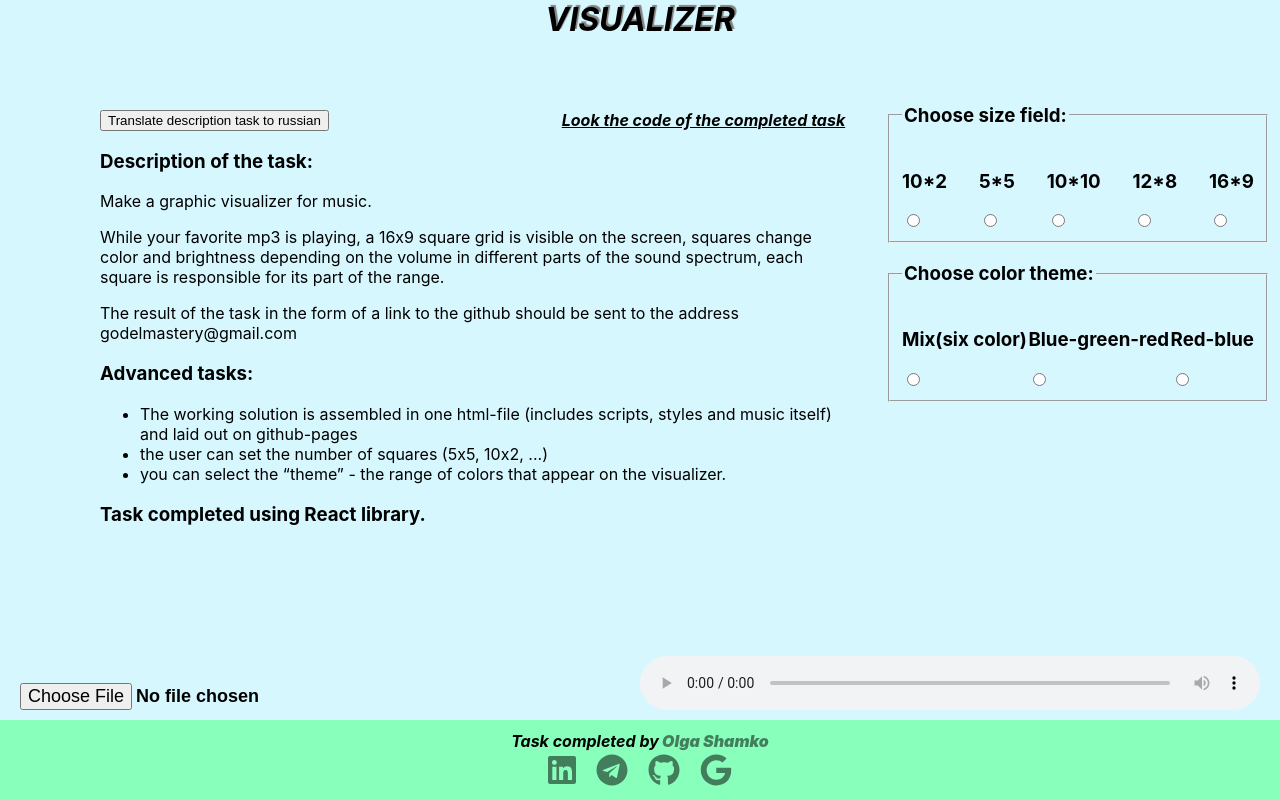
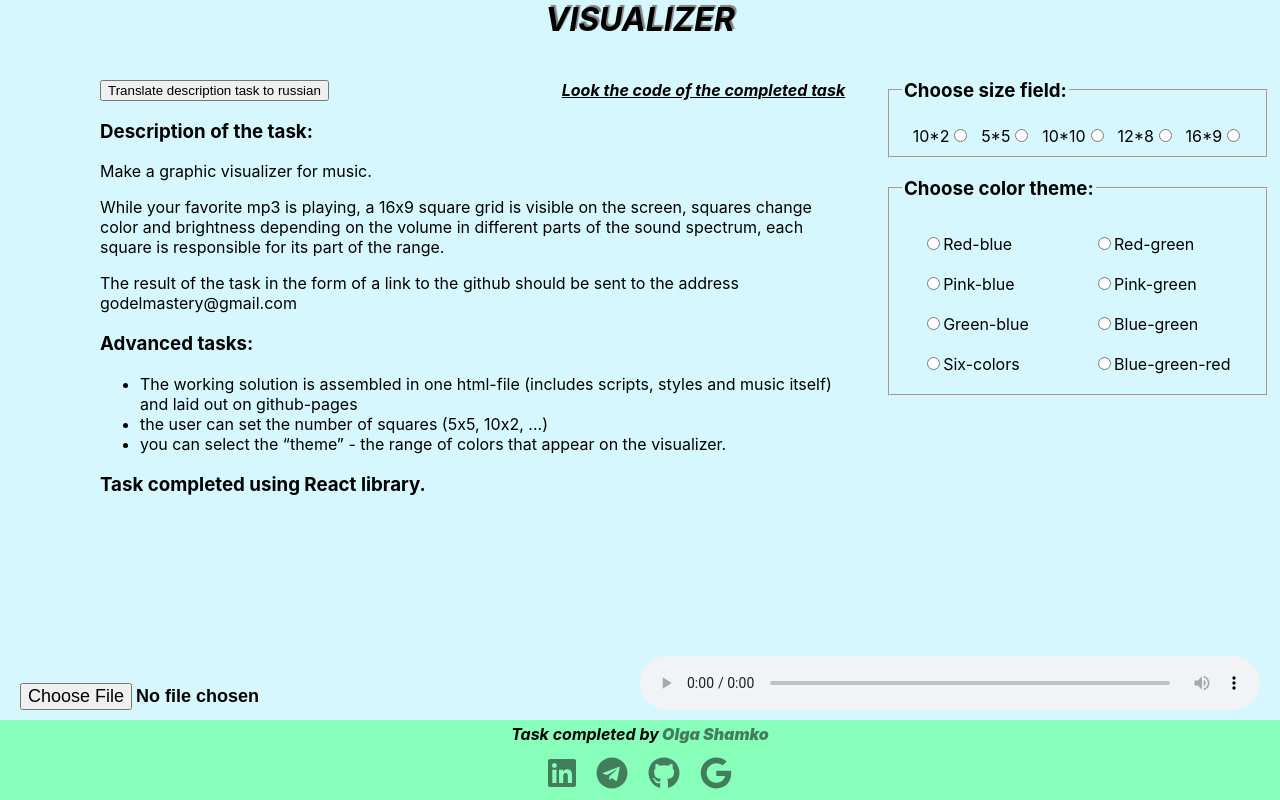
Before and after one commit to OllenkA/color-music, a React (Create React App) app: page / in a window 1280 px wide. Built offline with nearby package versions, Linux system fonts and the light colour scheme.

Commit message:
made into a separate component of the logic for readability(<ChooseThemes/>)

```diff
--- /dev/null
+++ b/src/components/ChooseTheme/ChooseTheme.jsx
@@ -0,0 +1,28 @@
+import  React from 'react';
+import styles from './ChooseTheme.module.css';
+
+const ChooseTheme = (props) => {
+    const themes = ['Red-blue','Red-green', 'Pink-blue', 'Pink-green',
+        'Green-blue', 'Blue-green','Six-colors', 'Blue-green-red'
+    ];
+
+    const theme = themes.map((el, i) => {
+        return <label key={i} className={styles.element}>
+            <input type='radio' onChange={(e) => props.setTheme(e.target.value)}
+                   name='theme'
+                   value={el}/>
+            <span>{el}</span>
+        </label>
+    });
+
+    return (
+        <fieldset>
+            <legend><h3>Choose color theme:</h3></legend>
+            <section className={styles.chooseTheme}>
+                {theme}
+            </section>
+        </fieldset>
+    );
+};
+
+export default ChooseTheme;
--- /dev/null
+++ b/src/components/ChooseTheme/ChooseTheme.module.css
@@ -0,0 +1,12 @@
+.chooseTheme{
+    display: flex;
+    flex-direction: row;
+    justify-content: space-evenly;
+    align-items: center;
+    flex-wrap: wrap;
+}
+
+.element{
+    width: 40%;
+    margin: 10px;
+}
--- a/src/components/FieldGame/FieldGame.module.css
+++ b/src/components/FieldGame/FieldGame.module.css
@@ -3,7 +3,7 @@
     flex-direction: column;
     justify-content: space-between;
     align-items: flex-start;
-    padding: 50px 100px;
+    padding: 20px 100px;
 }
 
 .container{
--- a/src/components/Footer/Footer.module.css
+++ b/src/components/Footer/Footer.module.css
@@ -19,12 +19,15 @@
 .blockTitle {
     font-style: italic;
     font-weight: 700;
+    font-size: medium;
     color: black;
+    margin-bottom: 10px;
 }
 
 .socialBlock {
     display: flex;
     justify-content: space-between;
+    margin-bottom: 5px;
 }
 
 .socialIcon {
--- a/src/components/Settings/Settings.jsx
+++ b/src/components/Settings/Settings.jsx
@@ -1,5 +1,6 @@
 import React from 'react';
 import styles from './Settings.module.css'
+import ChooseTheme from "../ChooseTheme/ChooseTheme";
 
 
 
@@ -12,61 +13,38 @@ function Settings(props) {
                 <legend><h3>Choose size field:</h3></legend>
                 <article className={styles.choose}>
                     <label>
-                        <h3>10*2</h3>
+                        <span>10*2</span>
                         <input type='radio' onChange={(e) => props.setField(e.target.value)}
                                name='field'
                                value='102'/>
                     </label>
                     <label>
-                        <h3>5*5</h3>
+                        <span>5*5</span>
                         <input type='radio' onChange={(e) => props.setField(e.target.value)}
                                name='field'
                                value='55'/>
                     </label>
                     <label>
-                        <h3>10*10</h3>
+                        <span>10*10</span>
                         <input type='radio' onChange={(e) => props.setField(e.target.value)}
                                name='field'
                                value='1010'/>
                     </label>
                     <label>
-                        <h3>12*8</h3>
+                        <span>12*8</span>
                         <input type='radio' onChange={(e) => props.setField(e.target.value)}
                                name='field'
                                value='128'/>
                     </label>
                     <label>
-                        <h3>16*9</h3>
+                        <span>16*9</span>
                         <input type='radio' onChange={(e) => props.setField(e.target.value)}
                                name='field'
                                value='169'/>
                     </label>
                 </article>
             </fieldset>
-
-            <fieldset>
-                <legend><h3>Choose color theme:</h3></legend>
-                <section className={styles.choose}>
-                    <label>
-                        <h3>Mix(six color)</h3>
-                        <input type='radio' onChange={(e) => props.setTheme(e.target.value)}
-                               name='theme'
-                               value='six-colors'/>
-                    </label>
-                    <label>
-                        <h3>Blue-green-red</h3>
-                        <input type='radio' onChange={(e) => props.setTheme(e.target.value)}
-                               name='theme'
-                               value='blue-green-red'/>
-                    </label>
-                    <label>
-                        <h3>Red-blue</h3>
-                        <input type='radio' onChange={(e) => props.setTheme(e.target.value)}
-                               name='theme'
-                               value='red-blue'/>
-                    </label>
-                </section>
-            </fieldset>
+            <ChooseTheme setTheme={props.setTheme}/>
         </article>
     );
 }
--- a/src/components/Settings/Settings.module.css
+++ b/src/components/Settings/Settings.module.css
@@ -3,13 +3,19 @@
     display: flex;
     flex-direction: column;
     right: 10px;
-    top: 85px;
+    top: 60px;
     width: 30%;
+}
+
+.a{
+    display: flex;
+    flex-direction: row;
+    justify-content:space-evenly;
 }
 
 .choose{
     display: flex;
     flex-direction: row;
-    justify-content: space-between;
+    justify-content: space-evenly;
     align-items: center;
 }
--- a/src/utils/colorCreator.js
+++ b/src/utils/colorCreator.js
@@ -6,7 +6,7 @@ const colorCreator = {
         let a = 255 / el;
 
         switch (theme) {
-            case 'six-colors':
+            case 'Six-colors':
                 r = (el < 40) ? el : 0;
                 r = (el > 75 && el < 120) ? el : r;
                 r = (el > 160 && el < 210) ? el : r;
@@ -17,7 +17,7 @@ const colorCreator = {
                 b = (el > 130 && el < 180) ? el : b;
                 b = (el > 220) ? el : b;
                 break;
-            case 'blue-green-red':
+            case 'Blue-green-red':
                 r = (el < 30) ? el : 0;
                 r = (el > 85 && el < 110) ? el : r;
                 r = (el > 170 && el < 200) ? el : r;
@@ -28,10 +28,35 @@ const colorCreator = {
                 b = (el > 140 && el < 170) ? el : b;
                 b = (el > 230) ? el : b;
                 break;
-            case 'red-blue':
+            case 'Red-blue':
                 r = el;
                 g = 0;
                 b = 255 - el;
+                break;
+            case 'Green-blue':
+                r = 0;
+                g = el;
+                b = 255 - el;
+                break;
+            case 'Blue-green':
+                r = 0;
+                g = 255 - el;
+                b = el;
+                break;
+            case 'Pink-blue':
+                r = el;
+                g = 255 - el;
+                b = 255;
+                break;
+            case 'Red-green':
+                r = el;
+                g = 255 - el;
+                b = 0;
+                break;
+            case 'Pink-green':
+                r = el;
+                g = 255 - el;
+                b = el;
                 break;
             default:
                 r = 255 - el;
```
